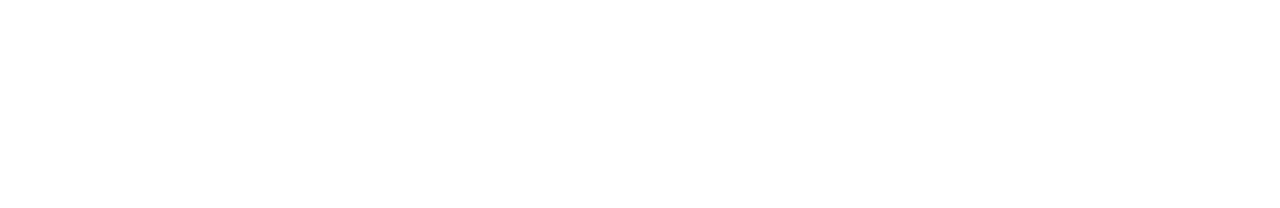
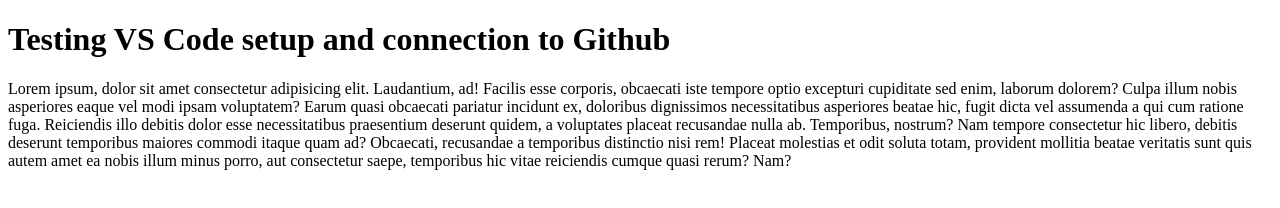
Before and after one commit to kevinrwinter/pull-test, a plain HTML site: page index.html in a window 1280 px wide. Drawn offline with Linux system fonts and the light colour scheme.

Commit message:
Add lines for testing

```diff
--- a/index.html
+++ b/index.html
@@ -4,7 +4,25 @@
     <meta charset="UTF-8" />
     <meta http-equiv="X-UA-Compatible" content="IE=edge" />
     <meta name="viewport" content="width=device-width, initial-scale=1.0" />
-    <title>Document</title>
+    <title>Testing</title>
   </head>
-  <body></body>
+  <body>
+    <h1>Testing VS Code setup and connection to Github</h1>
+
+    <p>
+      Lorem ipsum, dolor sit amet consectetur adipisicing elit. Laudantium, ad!
+      Facilis esse corporis, obcaecati iste tempore optio excepturi cupiditate
+      sed enim, laborum dolorem? Culpa illum nobis asperiores eaque vel modi
+      ipsam voluptatem? Earum quasi obcaecati pariatur incidunt ex, doloribus
+      dignissimos necessitatibus asperiores beatae hic, fugit dicta vel
+      assumenda a qui cum ratione fuga. Reiciendis illo debitis dolor esse
+      necessitatibus praesentium deserunt quidem, a voluptates placeat
+      recusandae nulla ab. Temporibus, nostrum? Nam tempore consectetur hic
+      libero, debitis deserunt temporibus maiores commodi itaque quam ad?
+      Obcaecati, recusandae a temporibus distinctio nisi rem! Placeat molestias
+      et odit soluta totam, provident mollitia beatae veritatis sunt quis autem
+      amet ea nobis illum minus porro, aut consectetur saepe, temporibus hic
+      vitae reiciendis cumque quasi rerum? Nam?
+    </p>
+  </body>
 </html>
```
